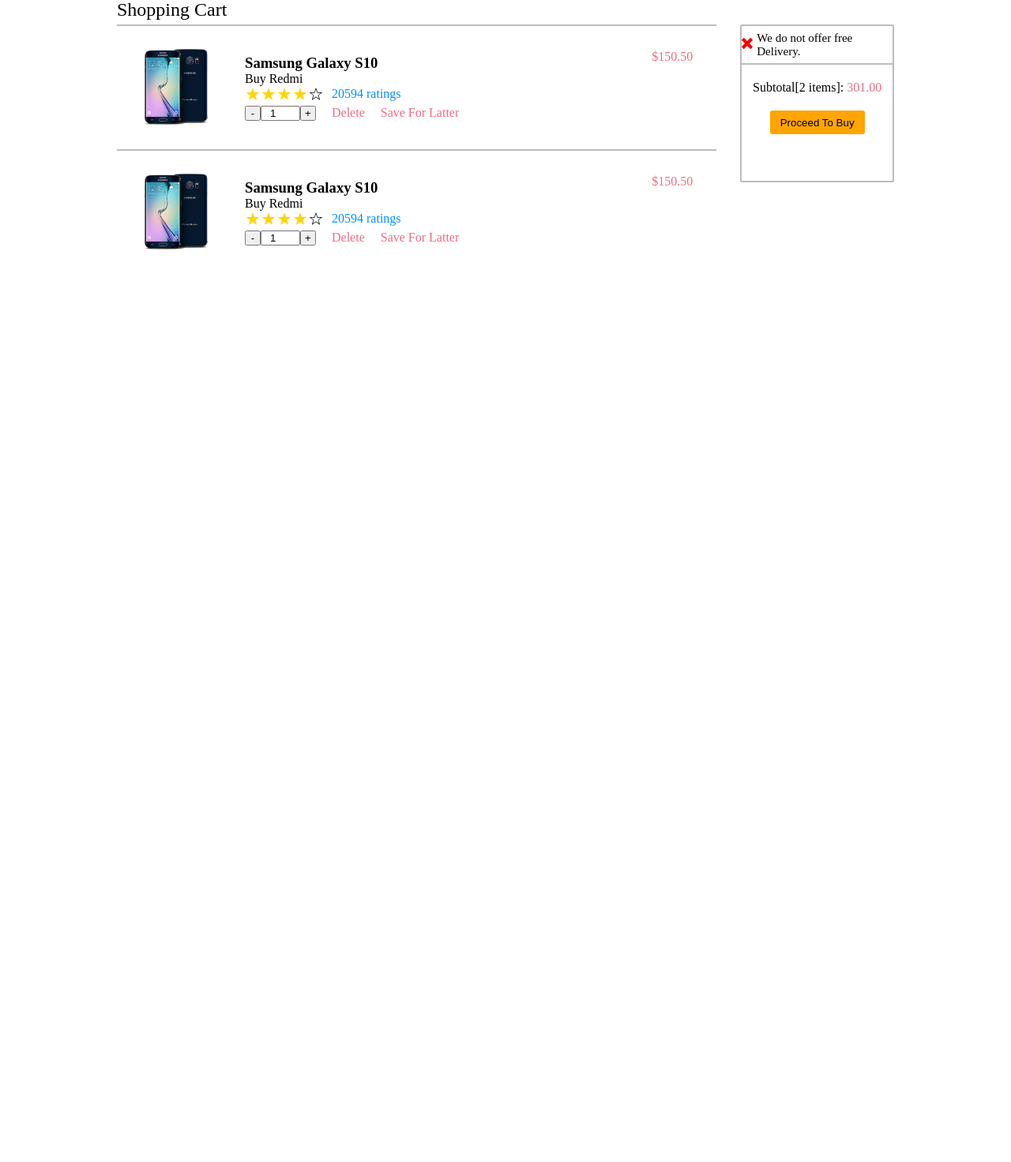
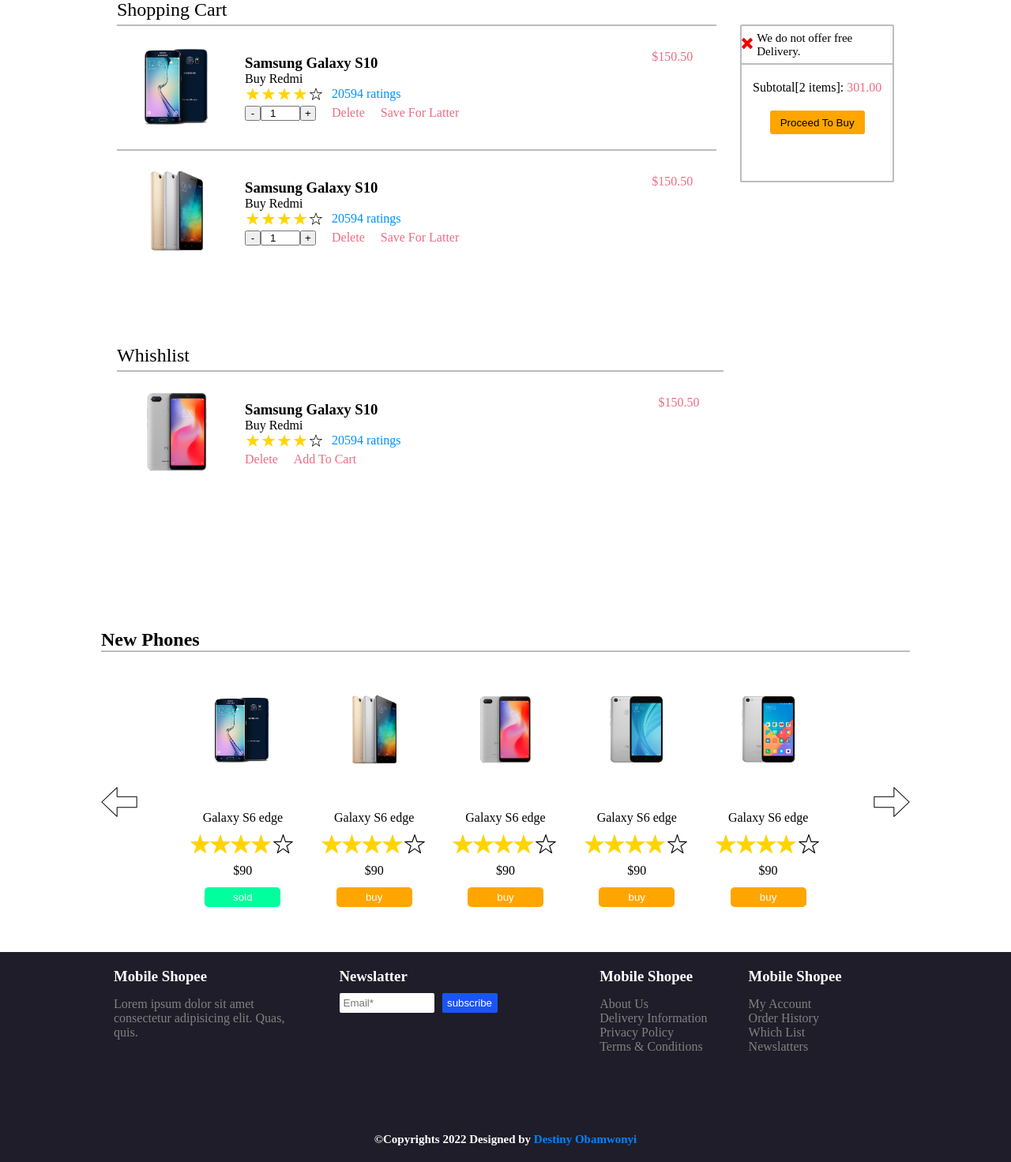
Before and after one commit to obamwonyi/e-commerce, a PHP site: page /templates/shopping_cart.html in a window 1280 px wide. Shown: the part 151-1623 px from the top of the page at 79% size. Before the commit the page ends 467 px from the top, so only its background shows below. Run offline with PHP 8.4, Linux system fonts and the light colour scheme.

Commit message:
the wishlist and and new phones section was added, completing the shopping cart page

```diff
--- a/css/landing_page.css
+++ b/css/landing_page.css
@@ -147,6 +147,19 @@
 .item_button
 {
     background-color: orange;
+    width:60%;
+    padding-top: 5px;
+    padding-bottom: 5px;
+    border-radius: 5px;
+    border:0px;
+    color:white;
+    cursor: pointer;
+    transition: transform 0.5;
+}
+
+.item_out_of_stock_button
+{
+    background-color: rgb(0, 255, 157);
     width:60%;
     padding-top: 5px;
     padding-bottom: 5px;
--- a/css/shopping_cart.css
+++ b/css/shopping_cart.css
@@ -243,14 +243,21 @@
 
 
 
+.whishlist
+{
+    margin-bottom:150px;
+}
+
+
+.scroll_menu_header
+{
+    border-bottom: 2px solid rgb(189, 188, 188);
+}
 
 
 
-
-
-
-
-
-
-
+.footer
+{
+    margin-top: 50px;
+}
 /*--------------------------end of styling for the cart section ----------------------------*/
--- a/templates/shopping_cart.html
+++ b/templates/shopping_cart.html
@@ -6,6 +6,7 @@
     <meta name="viewport" content="width=device-width, initial-scale=1.0">
     <title>Cart</title>
     <link rel="stylesheet" href="../css/style.css">
+    <link rel="stylesheet" href="../css/landing_page.css">
     <link rel="stylesheet" href="../css/shopping_cart.css">
 </head>
 <body>
@@ -135,7 +136,7 @@
               <div class="shopping_cart_items_div">
                 <div class="shopping_cart_item">
                     <div class="item_img_div">
-                        <img src="../assets/products/1.png" alt="" class="item_img">
+                        <img src="../assets/products/2.png" alt="" class="item_img">
                     </div>
 
                     <div class="item_info_div">
@@ -196,5 +197,364 @@
 
 
 
+
+
+       <!----------------------This is the beginning of the section for whishlist items ------------------------------------------>
+      <section class="shopping_cart_section whishlist">
+          <h2 class="shopping_cart_section_header">Whishlist</h2>
+
+          <div class="shopping_cart_items">
+
+            <!--------------items on shopping cart division ----------------------------------->
+            <!-----------------each shopping cart item container ---------------------------------->
+            <div class="item_container">
+
+
+
+              <div class="shopping_cart_items_div">
+                <div class="shopping_cart_item">
+                    <div class="item_img_div">
+                        <img src="../assets/products/3.png" alt="" class="item_img">
+                    </div>
+
+                    <div class="item_info_div">
+                        <h3 class="item_name">Samsung Galaxy S10</h3>
+                        <p class="buy_item">Buy Redmi</p>
+                        <p class="item_star_p">
+                            <span class="item_star_p_div">
+                                <span  class="item_stars"><img src="../assets/svgs/gold_star.svg" alt="" srcset="" class="item_star_img"></span>
+                                <span  class="item_stars"><img src="../assets/svgs/gold_star.svg" alt="" srcset="" class="item_star_img"></span>
+                                <span  class="item_stars"><img src="../assets/svgs/gold_star.svg" alt="" srcset="" class="item_star_img"></span>
+                                <span  class="item_stars"><img src="../assets/svgs/gold_star.svg" alt="" srcset="" class="item_star_img"></span>
+                                <span  class="item_stars"><img src="../assets/svgs/plain_star.svg" alt="" srcset="" class="item_star_img"></span>
+                            </span>
+                            <span class="item_star_p_ratings">20594 ratings</span>
+
+                        </p>
+                        <p class="item_input">
+                            <span class="item_link">
+                                <a href="" class="item_link_a">Delete</a>
+                                <a href="" class="item_link_a">Add To Cart</a>
+                            </span>
+                        </p>
+                    </div>
+
+                </div>
+
+
+                <div class="item_price">
+                    <p class="item_price_p">$150.50</p>
+                </div>
+            </div>
+
+          </div>
+
+      </section>
+
+
+      <!-------------------------------new phones section ------------------------------------------>
+      <h2 class="scroll_menu_header">New Phones</h2>
+      <section class="scroll_menu">
+
+        <div class="scroll_menu_button">
+          <button   onclick="scrollR()"> <img src="../assets/svgs/left-arrow-7300.svg" alt="" srcset="" class="button_svg"> </button>
+        </div>
+
+        <div class="main_scroller">
+
+          <!-------------------div for and item-------------------------------------------------------------------------->
+          <div class="item_div">
+            <div class="img_div">
+              <img src="../assets/products/1.png" alt="" srcset="" class="item">
+            </div>
+            <div class="item_text">
+              <p  class="item_div_paragraph">Galaxy S6 edge</p>
+              <p class="star_rating">
+                <span  class="star_rating_span"><img src="../assets/svgs/gold_star.svg" alt="" srcset="" class="gold_star_icon"></span>
+                <span  class="star_rating_span"><img src="../assets/svgs/gold_star.svg" alt="" srcset="" class="gold_star_icon"></span>
+                <span  class="star_rating_span"><img src="../assets/svgs/gold_star.svg" alt="" srcset="" class="gold_star_icon"></span>
+                <span  class="star_rating_span"><img src="../assets/svgs/gold_star.svg" alt="" srcset="" class="gold_star_icon"></span>
+                <span  class="star_rating_span"><img src="../assets/svgs/plain_star.svg" alt="" srcset="" class="plain_star_icon"></span>
+              </p>
+              <p  class="item_div_paragraph"><span>$90</span></p>
+              <p class="item_div_paragraph"><button class="item_out_of_stock_button">sold</button></p>
+            </div>
+          </div>
+
+          <!-------------------div for and item-------------------------------------------------------------------------->
+          <div class="item_div">
+            <div class="img_div">
+              <img src="../assets/products/2.png" alt="" srcset="" class="item">
+            </div>
+            <div class="item_text">
+              <p  class="item_div_paragraph">Galaxy S6 edge</p>
+              <p class="star_rating">
+                <span  class="star_rating_span"><img src="../assets/svgs/gold_star.svg" alt="" srcset="" class="gold_star_icon"></span>
+                <span  class="star_rating_span"><img src="../assets/svgs/gold_star.svg" alt="" srcset="" class="gold_star_icon"></span>
+                <span  class="star_rating_span"><img src="../assets/svgs/gold_star.svg" alt="" srcset="" class="gold_star_icon"></span>
+                <span  class="star_rating_span"><img src="../assets/svgs/gold_star.svg" alt="" srcset="" class="gold_star_icon"></span>
+                <span  class="star_rating_span"><img src="../assets/svgs/plain_star.svg" alt="" srcset="" class="plain_star_icon"></span>
+              </p>
+              <p  class="item_div_paragraph"><span>$90</span></p>
+              <p class="item_div_paragraph"><button class="item_button">buy</button></p>
+            </div>
+          </div>
+
+          <!-------------------div for and item-------------------------------------------------------------------------->
+          <div class="item_div">
+            <div class="img_div">
+              <img src="../assets/products/3.png" alt="" srcset="" class="item">
+            </div>
+            <div class="item_text">
+              <p  class="item_div_paragraph">Galaxy S6 edge</p>
+              <p class="star_rating">
+                <span  class="star_rating_span"><img src="../assets/svgs/gold_star.svg" alt="" srcset="" class="gold_star_icon"></span>
+                <span  class="star_rating_span"><img src="../assets/svgs/gold_star.svg" alt="" srcset="" class="gold_star_icon"></span>
+                <span  class="star_rating_span"><img src="../assets/svgs/gold_star.svg" alt="" srcset="" class="gold_star_icon"></span>
+                <span  class="star_rating_span"><img src="../assets/svgs/gold_star.svg" alt="" srcset="" class="gold_star_icon"></span>
+                <span  class="star_rating_span"><img src="../assets/svgs/plain_star.svg" alt="" srcset="" class="plain_star_icon"></span>
+              </p>
+              <p  class="item_div_paragraph"><span>$90</span></p>
+              <p class="item_div_paragraph"><button class="item_button">buy</button></p>
+            </div>
+          </div>
+
+          <!-------------------div for and item-------------------------------------------------------------------------->
+          <div class="item_div">
+            <div class="img_div">
+              <img src="../assets/products/4.png" alt="" srcset="" class="item">
+            </div>
+            <div class="item_text">
+              <p  class="item_div_paragraph">Galaxy S6 edge</p>
+              <p class="star_rating">
+                <span  class="star_rating_span"><img src="../assets/svgs/gold_star.svg" alt="" srcset="" class="gold_star_icon"></span>
+                <span  class="star_rating_span"><img src="../assets/svgs/gold_star.svg" alt="" srcset="" class="gold_star_icon"></span>
+                <span  class="star_rating_span"><img src="../assets/svgs/gold_star.svg" alt="" srcset="" class="gold_star_icon"></span>
+                <span  class="star_rating_span"><img src="../assets/svgs/gold_star.svg" alt="" srcset="" class="gold_star_icon"></span>
+                <span  class="star_rating_span"><img src="../assets/svgs/plain_star.svg" alt="" srcset="" class="plain_star_icon"></span>
+              </p>
+              <p  class="item_div_paragraph"><span>$90</span></p>
+              <p class="item_div_paragraph"><button class="item_button">buy</button></p>
+            </div>
+          </div>
+
+          <!-------------------div for and item-------------------------------------------------------------------------->
+          <div class="item_div">
+            <div class="img_div">
+              <img src="../assets/products/5.png" alt="" srcset="" class="item">
+            </div>
+            <div class="item_text">
+              <p  class="item_div_paragraph">Galaxy S6 edge</p>
+              <p class="star_rating">
+                <span  class="star_rating_span"><img src="../assets/svgs/gold_star.svg" alt="" srcset="" class="gold_star_icon"></span>
+                <span  class="star_rating_span"><img src="../assets/svgs/gold_star.svg" alt="" srcset="" class="gold_star_icon"></span>
+                <span  class="star_rating_span"><img src="../assets/svgs/gold_star.svg" alt="" srcset="" class="gold_star_icon"></span>
+                <span  class="star_rating_span"><img src="../assets/svgs/gold_star.svg" alt="" srcset="" class="gold_star_icon"></span>
+                <span  class="star_rating_span"><img src="../assets/svgs/plain_star.svg" alt="" srcset="" class="plain_star_icon"></span>
+              </p>
+              <p  class="item_div_paragraph"><span>$90</span></p>
+              <p class="item_div_paragraph"><button class="item_button">buy</button></p>
+            </div>
+          </div>
+
+          <!-------------------div for and item-------------------------------------------------------------------------->
+          <div class="item_div">
+            <div class="img_div">
+              <img src="../assets/products/6.png" alt="" srcset="" class="item">
+            </div>
+            <div class="item_text">
+              <p  class="item_div_paragraph">Galaxy S6 edge</p>
+              <p class="star_rating">
+                <span  class="star_rating_span"><img src="../assets/svgs/gold_star.svg" alt="" srcset="" class="gold_star_icon"></span>
+                <span  class="star_rating_span"><img src="../assets/svgs/gold_star.svg" alt="" srcset="" class="gold_star_icon"></span>
+                <span  class="star_rating_span"><img src="../assets/svgs/gold_star.svg" alt="" srcset="" class="gold_star_icon"></span>
+                <span  class="star_rating_span"><img src="../assets/svgs/gold_star.svg" alt="" srcset="" class="gold_star_icon"></span>
+                <span  class="star_rating_span"><img src="../assets/svgs/plain_star.svg" alt="" srcset="" class="plain_star_icon"></span>
+              </p>
+              <p  class="item_div_paragraph"><span>$90</span></p>
+              <p class="item_div_paragraph"><button class="item_button">buy</button></p>
+            </div>
+          </div>
+
+          <!-------------------div for and item-------------------------------------------------------------------------->
+          <div class="item_div">
+            <div class="img_div">
+              <img src="../assets/products/7.png" alt="" srcset="" class="item">
+            </div>
+            <div class="item_text">
+              <p  class="item_div_paragraph">Galaxy S6 edge</p>
+              <p class="star_rating">
+                <span  class="star_rating_span"><img src="../assets/svgs/gold_star.svg" alt="" srcset="" class="gold_star_icon"></span>
+                <span  class="star_rating_span"><img src="../assets/svgs/gold_star.svg" alt="" srcset="" class="gold_star_icon"></span>
+                <span  class="star_rating_span"><img src="../assets/svgs/gold_star.svg" alt="" srcset="" class="gold_star_icon"></span>
+                <span  class="star_rating_span"><img src="../assets/svgs/gold_star.svg" alt="" srcset="" class="gold_star_icon"></span>
+                <span  class="star_rating_span"><img src="../assets/svgs/plain_star.svg" alt="" srcset="" class="plain_star_icon"></span>
+              </p>
+              <p  class="item_div_paragraph"><span>$90</span></p>
+              <p class="item_div_paragraph"><button class="item_button">buy</button></p>
+            </div>
+          </div>
+
+          <!-------------------div for and item-------------------------------------------------------------------------->
+          <div class="item_div">
+            <div class="img_div">
+              <img src="../assets/products/8.png" alt="" srcset="" class="item">
+            </div>
+            <div class="item_text">
+              <p  class="item_div_paragraph">Galaxy S6 edge</p>
+              <p class="star_rating">
+                <span  class="star_rating_span"><img src="../assets/svgs/gold_star.svg" alt="" srcset="" class="gold_star_icon"></span>
+                <span  class="star_rating_span"><img src="../assets/svgs/gold_star.svg" alt="" srcset="" class="gold_star_icon"></span>
+                <span  class="star_rating_span"><img src="../assets/svgs/gold_star.svg" alt="" srcset="" class="gold_star_icon"></span>
+                <span  class="star_rating_span"><img src="../assets/svgs/gold_star.svg" alt="" srcset="" class="gold_star_icon"></span>
+                <span  class="star_rating_span"><img src="../assets/svgs/plain_star.svg" alt="" srcset="" class="plain_star_icon"></span>
+              </p>
+              <p  class="item_div_paragraph"><span>$90</span></p>
+              <p class="item_div_paragraph"><button class="item_button">buy</button></p>
+            </div>
+          </div>
+
+          <!-------------------div for and item-------------------------------------------------------------------------->
+          <div class="item_div">
+            <div class="img_div">
+              <img src="../assets/products/9.png" alt="" srcset="" class="item">
+            </div>
+            <div class="item_text">
+              <p  class="item_div_paragraph">Galaxy S6 edge</p>
+              <p class="star_rating">
+                <span  class="star_rating_span"><img src="../assets/svgs/gold_star.svg" alt="" srcset="" class="gold_star_icon"></span>
+                <span  class="star_rating_span"><img src="../assets/svgs/gold_star.svg" alt="" srcset="" class="gold_star_icon"></span>
+                <span  class="star_rating_span"><img src="../assets/svgs/gold_star.svg" alt="" srcset="" class="gold_star_icon"></span>
+                <span  class="star_rating_span"><img src="../assets/svgs/gold_star.svg" alt="" srcset="" class="gold_star_icon"></span>
+                <span  class="star_rating_span"><img src="../assets/svgs/plain_star.svg" alt="" srcset="" class="plain_star_icon"></span>
+              </p>
+              <p  class="item_div_paragraph"><span>$90</span></p>
+              <p class="item_div_paragraph"><button class="item_button">buy</button></p>
+            </div>
+          </div>
+
+          <!-------------------div for and item-------------------------------------------------------------------------->
+          <div class="item_div">
+            <div class="img_div">
+              <img src="../assets/products/10.png" alt="" srcset="" class="item">
+            </div>
+            <div class="item_text">
+              <p  class="item_div_paragraph">Galaxy S6 edge</p>
+              <p class="star_rating">
+                <span  class="star_rating_span"><img src="../assets/svgs/gold_star.svg" alt="" srcset="" class="gold_star_icon"></span>
+                <span  class="star_rating_span"><img src="../assets/svgs/gold_star.svg" alt="" srcset="" class="gold_star_icon"></span>
+                <span  class="star_rating_span"><img src="../assets/svgs/gold_star.svg" alt="" srcset="" class="gold_star_icon"></span>
+                <span  class="star_rating_span"><img src="../assets/svgs/gold_star.svg" alt="" srcset="" class="gold_star_icon"></span>
+                <span  class="star_rating_span"><img src="../assets/svgs/plain_star.svg" alt="" srcset="" class="plain_star_icon"></span>
+              </p>
+              <p  class="item_div_paragraph"><span>$90</span></p>
+              <p class="item_div_paragraph"><button class="item_button">buy</button></p>
+            </div>
+          </div>
+
+          <!-------------------div for and item-------------------------------------------------------------------------->
+          <div class="item_div">
+            <div class="img_div">
+              <img src="../assets/products/11.png" alt="" srcset="" class="item">
+            </div>
+            <div class="item_text">
+              <p  class="item_div_paragraph">Galaxy S6 edge</p>
+              <p class="star_rating">
+                <span  class="star_rating_span"><img src="../assets/svgs/gold_star.svg" alt="" srcset="" class="gold_star_icon"></span>
+                <span  class="star_rating_span"><img src="../assets/svgs/gold_star.svg" alt="" srcset="" class="gold_star_icon"></span>
+                <span  class="star_rating_span"><img src="../assets/svgs/gold_star.svg" alt="" srcset="" class="gold_star_icon"></span>
+                <span  class="star_rating_span"><img src="../assets/svgs/gold_star.svg" alt="" srcset="" class="gold_star_icon"></span>
+                <span  class="star_rating_span"><img src="../assets/svgs/plain_star.svg" alt="" srcset="" class="plain_star_icon"></span>
+              </p>
+              <p  class="item_div_paragraph"><span>$90</span></p>
+              <p class="item_div_paragraph"><button class="item_button">buy</button></p>
+            </div>
+          </div>
+
+          <!-------------------div for and item-------------------------------------------------------------------------->
+          <div class="item_div">
+            <div class="img_div">
+              <img src="../assets/products/12.png" alt="" srcset="" class="item">
+            </div>
+            <div class="item_text">
+              <p  class="item_div_paragraph">Galaxy S6 edge</p>
+              <p class="star_rating">
+                <span  class="star_rating_span"><img src="../assets/svgs/gold_star.svg" alt="" srcset="" class="gold_star_icon"></span>
+                <span  class="star_rating_span"><img src="../assets/svgs/gold_star.svg" alt="" srcset="" class="gold_star_icon"></span>
+                <span  class="star_rating_span"><img src="../assets/svgs/gold_star.svg" alt="" srcset="" class="gold_star_icon"></span>
+                <span  class="star_rating_span"><img src="../assets/svgs/gold_star.svg" alt="" srcset="" class="gold_star_icon"></span>
+                <span  class="star_rating_span"><img src="../assets/svgs/plain_star.svg" alt="" srcset="" class="plain_star_icon"></span>
+              </p>
+              <p  class="item_div_paragraph"><span>$90</span></p>
+              <p class="item_div_paragraph"><button class="item_button">buy</button></p>
+            </div>
+          </div>
+
+
+
+
+        </div>
+
+        <div class="scroll_menu_button">
+          <button  onclick="scrollL()"><img src="../assets/svgs/right-arrow-7299.svg" alt="" srcset="" class="button_svg"></button>
+        </div>
+      </section>
+
+
+
+
+
+      <!----------------------the footer section of the page --------------------------------------------->
+      <footer class="footer">
+        <div class="footer_div">
+          <div class="footer_div_section_one">
+            <h3 class="footer_header">Mobile Shopee</h3>
+            <p class="footer_p">Lorem ipsum dolor sit amet consectetur adipisicing elit. Quas, quis.</p>
+          </div>
+
+
+          <div class="footer_div_section_two">
+            <h3>Newslatter</h3>
+            <form action="" class="subscribe_form">
+              <input type="email" name="email" id="" class="sub_input" placeholder="Email*">
+              <button class="subscribe_button">subscribe</button>
+            </form>
+          </div>
+
+
+
+          <div class="footer_div_section_three">
+            <h3 class="footer_header">Mobile Shopee</h3>
+            <ul class="footer_ul">
+              <li><a href="">About Us</a></li>
+              <li><a href="">Delivery Information</a></li>
+              <li><a href="">Privacy Policy</a></li>
+              <li><a href="">Terms & Conditions</a></li>
+            </ul>
+          </div>
+
+          <div class="footer_div_section_three">
+            <h3 class="footer_header">Mobile Shopee</h3>
+            <ul class="footer_ul">
+              <li><a href="">My Account</a></li>
+              <li><a href="">Order History</a></li>
+              <li><a href="">Which List</a></li>
+              <li><a href="">Newslatters</a></li>
+            </ul>
+          </div>
+
+        </div>
+
+
+
+
+
+        <div class="copy_write">
+          <h3>&#169;Copyrights 2022 Designed by <span class="name">Destiny Obamwonyi</span></h3>
+        </div>
+      </footer>
+
+
+      <script src="../js/app.js"></script>
 </body>
 </html>
```
